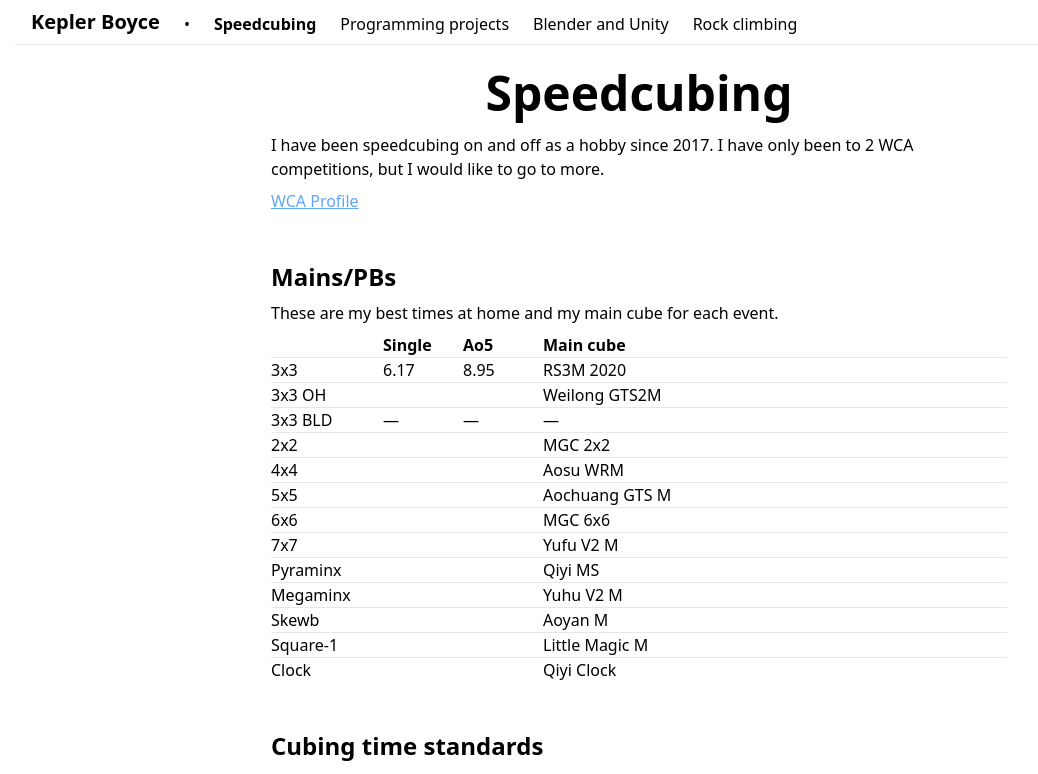
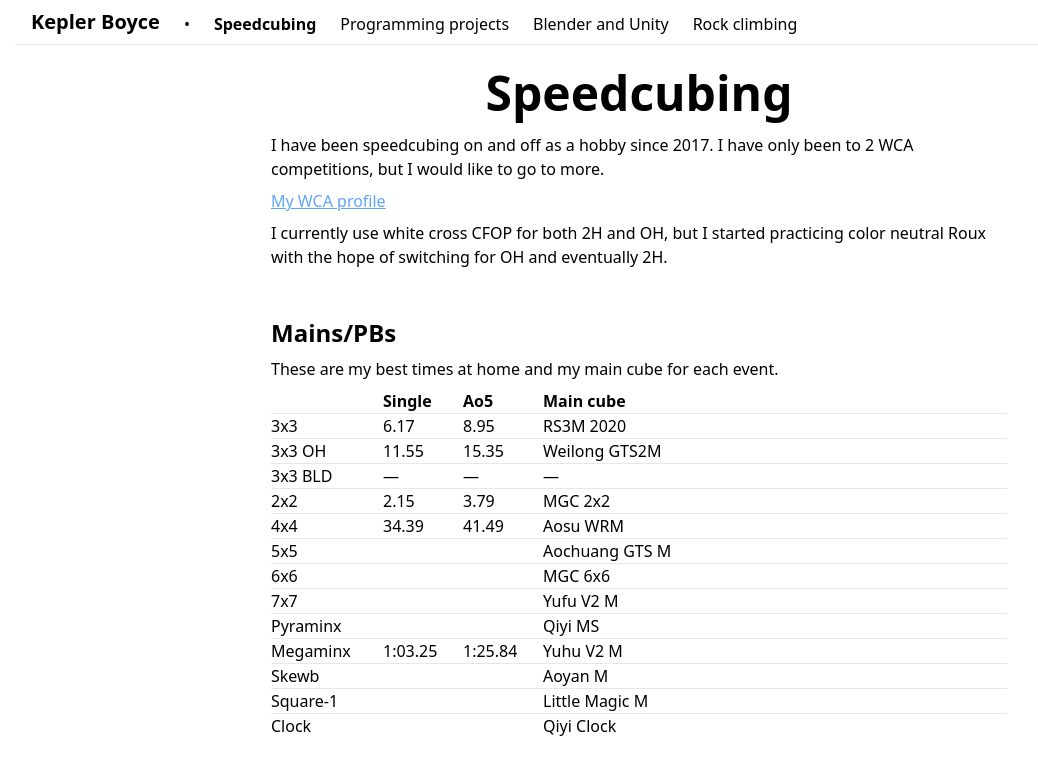
Before and after one commit to KeplerBoyce/mysite, a Next.js app: page /speedcubing in a window 1280 px wide. Shown: the top 774 px of the page, without its empty margins (1-1039 px from the left). Built offline with nearby package versions, Linux system fonts and the light colour scheme.

Commit message:
adding content

```diff
--- a/pages/speedcubing.tsx
+++ b/pages/speedcubing.tsx
@@ -4,15 +4,15 @@ import Header from '../components/Header'
 export default function Speedcubing() {
 	const cubingData = [
 		{ event: "3x3", single: "6.17", average: "8.95", main: "RS3M 2020" },
-		{ event: "3x3 OH", single: "", average: "", main: "Weilong GTS2M" },
+		{ event: "3x3 OH", single: "11.55", average: "15.35", main: "Weilong GTS2M" },
 		{ event: "3x3 BLD", single: "—", average: "—", main: "—" },
-		{ event: "2x2", single: "", average: "", main: "MGC 2x2" },
-		{ event: "4x4", single: "", average: "", main: "Aosu WRM" },
+		{ event: "2x2", single: "2.15", average: "3.79", main: "MGC 2x2" },
+		{ event: "4x4", single: "34.39", average: "41.49", main: "Aosu WRM" },
 		{ event: "5x5", single: "", average: "", main: "Aochuang GTS M" },
 		{ event: "6x6", single: "", average: "", main: "MGC 6x6" },
 		{ event: "7x7", single: "", average: "", main: "Yufu V2 M" },
 		{ event: "Pyraminx", single: "", average: "", main: "Qiyi MS" },
-		{ event: "Megaminx", single: "", average: "", main: "Yuhu V2 M" },
+		{ event: "Megaminx", single: "1:03.25", average: "1:25.84", main: "Yuhu V2 M" },
 		{ event: "Skewb", single: "", average: "", main: "Aoyan M" },
 		{ event: "Square-1", single: "", average: "", main: "Little Magic M" },
 		{ event: "Clock", single: "", average: "", main: "Qiyi Clock" },
@@ -38,8 +38,12 @@ export default function Speedcubing() {
 						I have been speedcubing on and off as a hobby since 2017. I have only been to 2 WCA competitions, but I would like to go to more.
 					</p>
 					<a className="text-blue-400 underline" target="_blank" href="https://www.worldcubeassociation.org/persons/2020BOYC01">
-						WCA Profile
+						My WCA profile
 					</a>
+					<p>
+						I currently use white cross CFOP for both 2H and OH, but I started practicing color neutral Roux with the hope of switching for OH
+						and eventually 2H.
+					</p>
 				</section>
 
 				<section className="flex flex-col gap-2 mb-12">
```
